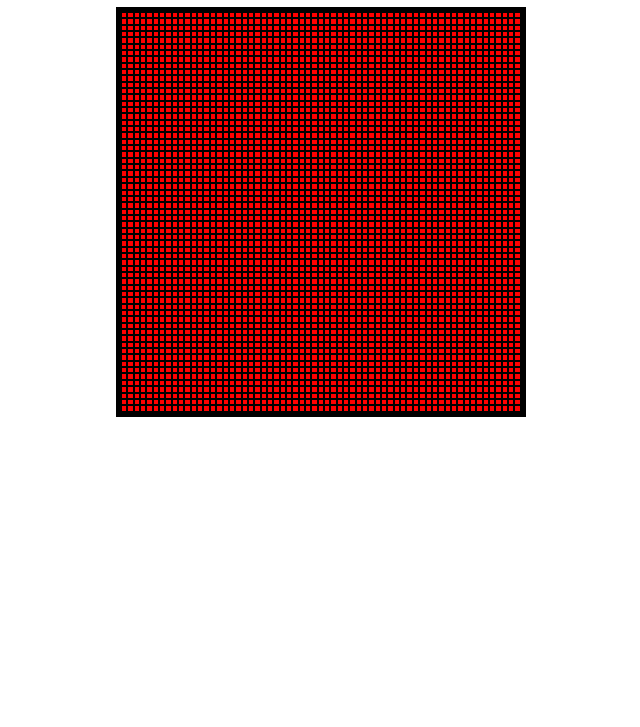
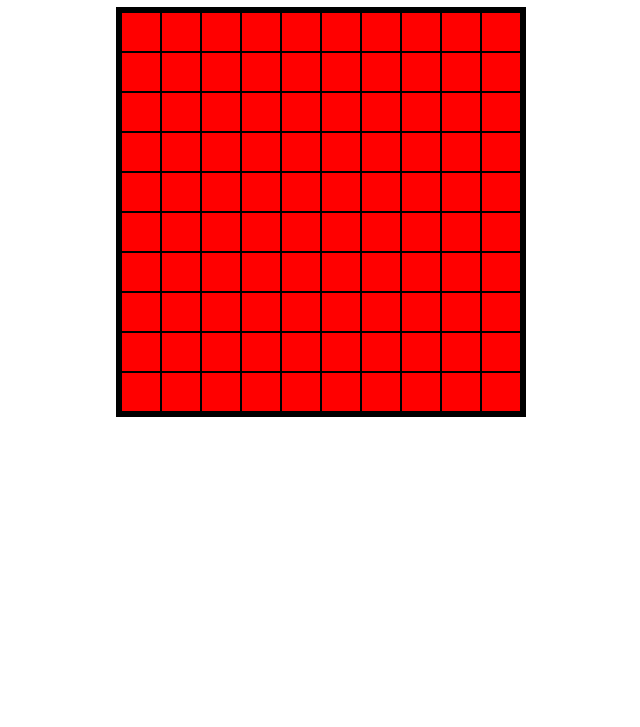
Before and after one commit to BaptisteLenain/Etch-A-Sketch, a plain HTML site: page index.html in a window 1280 px wide. Shown: the part 73-800 px from the top of the page, without its empty margins (319-959 px from the left). Drawn offline with Linux system fonts and the light colour scheme.

Commit message:
grid fonctionnel

```diff
--- a/script.js
+++ b/script.js
@@ -4,21 +4,19 @@ Creer
 */
 
 const grid = document.getElementById('grid');
-gridSize = grid.clientWidth;
-console.log(gridSize);
+let numDivPerRow = 10;
+let gridNumber = Math.pow(numDivPerRow,2);
 
-function createDivs(gridNumber) {
+function createDivs() {
     for (let i = 0; i < gridNumber; i++) {
         test = Math.sqrt(gridNumber);
         console.log(test);
 
         const newDiv = document.createElement('div');
         newDiv.classList.add('gridPiece');
-    newDivMinSize = gridSize / test;
-    console.log(newDivMinSize);
-    newDiv.style.minWidth = `${newDivMinSize}px`;
-    newDiv.style.minHeight = `${newDivMinSize}px`;
         grid.appendChild(newDiv);
+        gridCol = grid.style.gridTemplateColumns = `repeat(${Math.sqrt(gridNumber)},1fr)`;
+        gridRow = grid.style.gridTemplateRows = `repeat(${Math.sqrt(gridNumber)},1fr)`;
     }
 }
-createDivs(3969);
+createDivs(gridNumber);
--- a/style.css
+++ b/style.css
@@ -14,9 +14,7 @@ h1 {
     width: 400px;
     height: 400px;
     border: 5px solid black;
-    display: flex;
-    flex-wrap: wrap;
-    flex: 1 1 auto;
+    display: grid;
 }
 
 .gridPiece {
```
Also changed, not shown: index.html (+0 -1 lines). Lines whose indentation alone changed are shown as unchanged.
